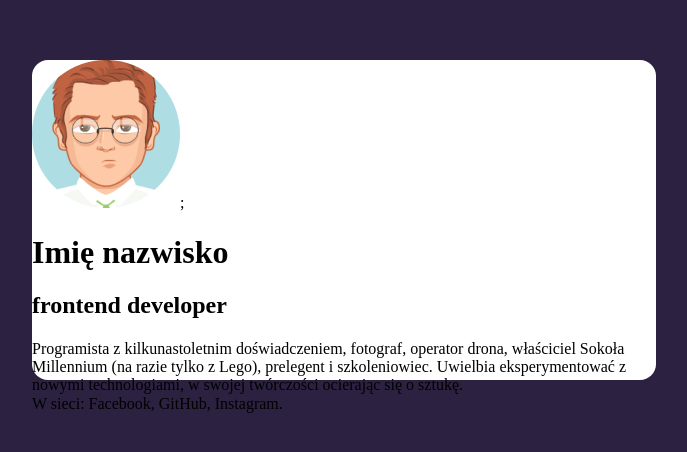
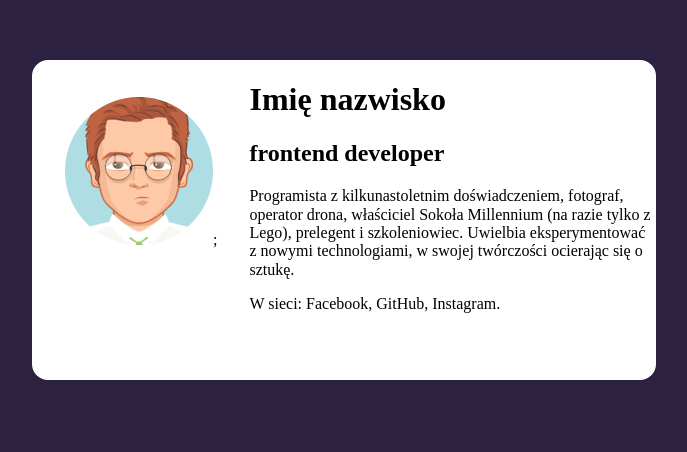
Before and after one commit to mardowiak/business-card2, a plain HTML site: page index.html in a window 1280 px wide. Shown: the part 180-632 px from the top of the page, without its empty margins (296-983 px from the left). Drawn offline with Linux system fonts and the light colour scheme.

Commit message:
Creating 2 divs for photo & content; positioning divs

```diff
--- a/index.html
+++ b/index.html
@@ -10,8 +10,10 @@
   <body class="body">
     <main class="main">
       <article class="business-card">
+        <div class= "business-card__photo">
       <img src="avatar.png" alt="Zdjęcie do wizytówki" />;
-
+        </div>
+        <div class="business-card__content">
         <h1>Imię nazwisko</h1>
         <h2>frontend developer</h2>
 
@@ -19,9 +21,10 @@
           Programista z kilkunastoletnim doświadczeniem, fotograf, operator
           drona, właściciel Sokoła Millennium (na razie tylko z Lego), prelegent
           i szkoleniowiec. Uwielbia eksperymentować z nowymi technologiami, w
-          swojej twórczości ocierając się o sztukę. <br />W sieci: Facebook,
-          GitHub, Instagram.
+          swojej twórczości ocierając się o sztukę.
+          <p>W sieci: Facebook, GitHub, Instagram. </p>
         </p>
+      </div>
       </article>
     </main>
   </body>
--- a/style.css
+++ b/style.css
@@ -27,5 +27,12 @@ html {
   color: black;
   width: 624px;
   height: 320px;
-  border-radius:16px;
+  border-radius: 16px;
 }
+.business-card__photo {
+  float: left;
+  height: 100%;
+  margin-left: 33px;
+  margin-top: 37px;
+  margin-right: 32px;
+}
```
